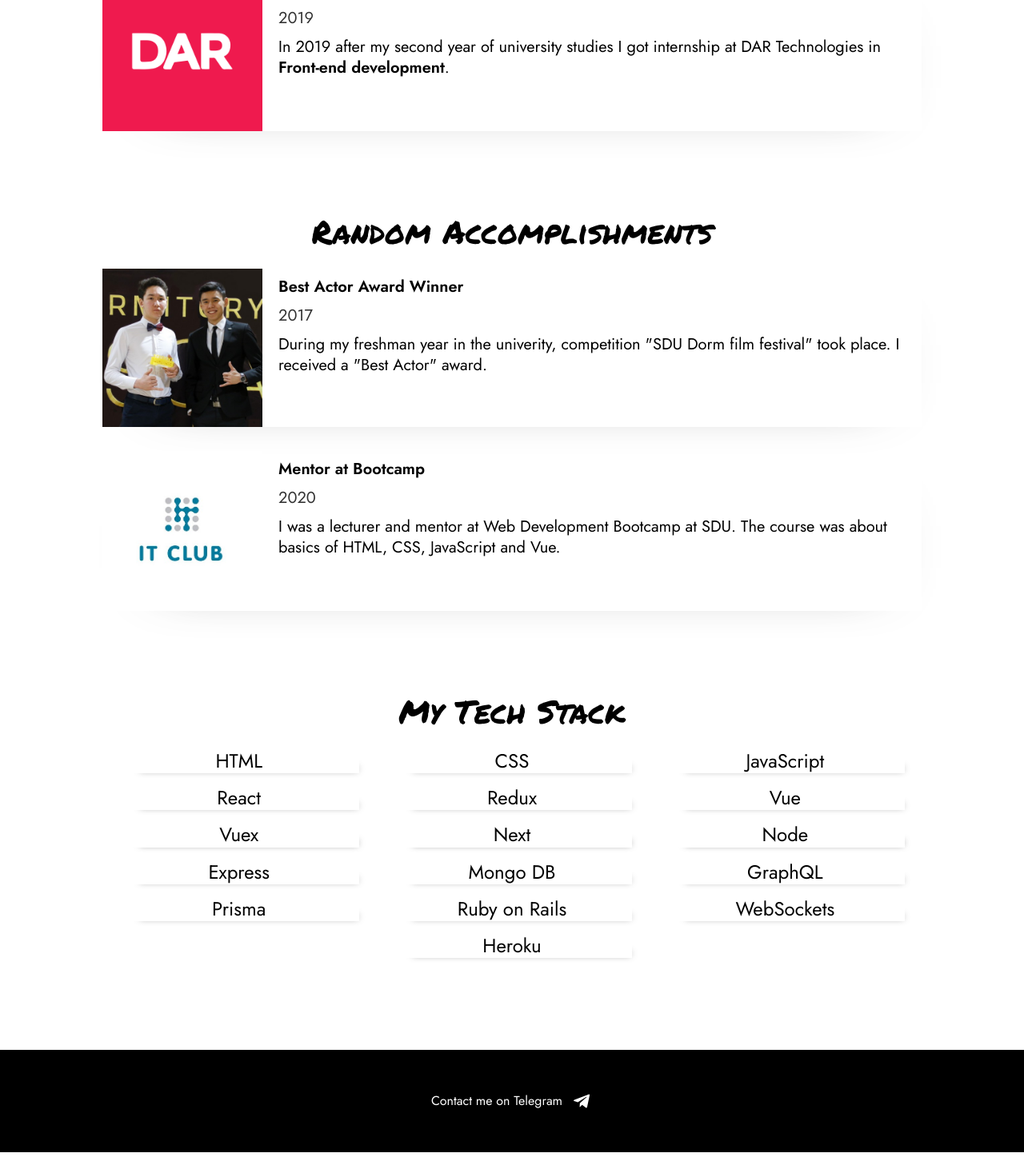
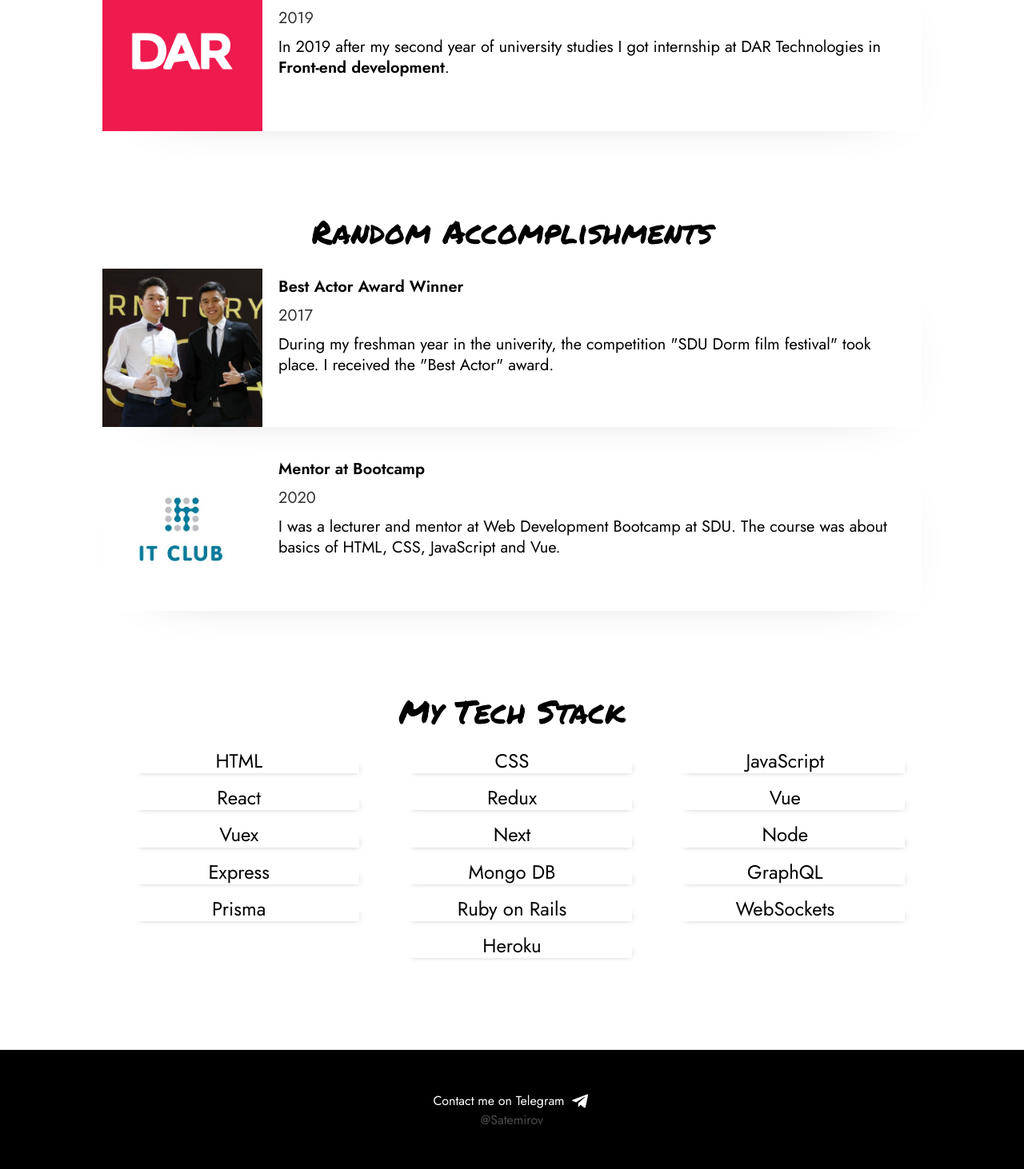
Before and after one commit to adilhansatemirov/adilkhansatemirov, a Next.js app: page / in a window 1280 px wide. Shown: the part 2202-3664 px from the top of the page at 80% size. Before the commit the page ends 3643 px from the top, so only its background shows below. Built offline with nearby package versions, Linux system fonts and the light colour scheme.

Commit message:
fix: typos and footer

```diff
--- a/components/Footer.js
+++ b/components/Footer.js
@@ -1,9 +1,17 @@
 export default () => (
   <footer className="footer" id="contacts">
     <div className="footer__contact">
-      <span>Contact me on Telegram</span>
-      <a href="https://web.telegram.org/#/im?p=@Satemirov" target="_blank" rel="noopener" className="footer__telegram-link">
-        <img src="/images/icons/telegram.svg" alt="telegram" className="footer__telegram-icon" />
+      <a
+        href="https://web.telegram.org/#/im?p=@Satemirov"
+        target="_blank"
+        rel="noopener"
+        className="footer__telegram-link"
+      >
+        <div className="footer__telegram-message">
+          <span>Contact me on Telegram</span>
+          <img src="/images/icons/telegram.svg" alt="telegram" className="footer__telegram-icon" />
+        </div>
+        <p className="footer__telegram-contact">@Satemirov</p>
       </a>
     </div>
   </footer>
--- a/constants/text.js
+++ b/constants/text.js
@@ -24,7 +24,7 @@ export const sections = [
         image: 'dar.png',
         link: 'https://darglobal.com/',
         description:
-          'My current workplace is at DAR Technologies on a <span class="card__text--bold">Front-end developer</span> position. I develope webapps with Front-end frameworks like React, Vue.',
+          'My current workplace is DAR Technologies on a <span class="card__text--bold">Front-end developer</span> position. I\'m working on webapps with front-end frameworks React, Vue.',
       },
       {
         id: 2,
@@ -33,7 +33,7 @@ export const sections = [
         image: 'lorem-ipsum.png',
         imagePosition: 'bottom center',
         description:
-          'Now I also have a freelance contract with Lorem Ipsum LLC, Pittsburgh as a remote <span class="card__text--bold">Full-stack engineer</span>. I develop a webapps on Node, Ruby on Rails, React.',
+          'I also have a freelance contract with Lorem Ipsum LLC, Pittsburgh as a remote <span class="card__text--bold">Full-stack engineer</span>. I develop webapps on Node, Ruby on Rails, React.',
       },
     ],
   },
@@ -78,7 +78,7 @@ export const sections = [
         image: 'award.jpg',
         imagePosition: 'top center',
         description:
-          'During my freshman year in the univerity, competition "SDU Dorm film festival" took place. I received a "Best Actor" award.',
+          'During my freshman year in the univerity, the competition "SDU Dorm film festival" took place. I received the "Best Actor" award.',
       },
       {
         id: 2,
--- a/style/components/footer.scss
+++ b/style/components/footer.scss
@@ -12,10 +12,22 @@
 }
 
 .footer__telegram-link {
-  margin-left: 10px;
+  display: flex;
+  flex-direction: column;
+  align-items: center;
+}
+
+.footer__telegram-contact {
+  opacity: 0.3;
+}
+
+.footer__telegram-message {
+  display: flex;
+  align-items: center;
 }
 
 .footer__telegram-icon {
   filter: invert(1);
   padding: 2px;
+  margin-left: 5px;
 }
```
